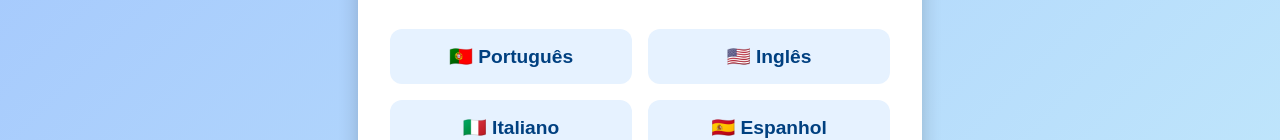
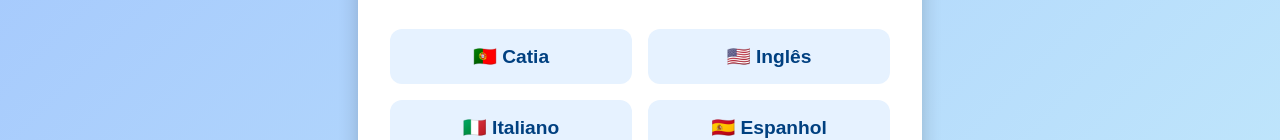
Before and after one commit to MiraLodgePark/MiraLodgePark, a plain HTML site: page index.html in a window 1280 px wide. Shown: the part 398-538 px from the top of the page. Drawn offline with Linux system fonts and the light colour scheme.

Commit message:
Update index.html

```diff
--- a/index.html
+++ b/index.html
@@ -79,7 +79,7 @@
 
     <!-- Botões dos idiomas -->
     <div class="grid">
-      <a href="pt.html" class="card">🇵🇹 Português</a>
+      <a href="pt.html" class="card">🇵🇹 Catia</a>
       <a href="en.html" class="card">🇺🇸 Inglês</a>
       <a href="it.html" class="card">🇮🇹 Italiano</a>
       <a href="es.html" class="card">🇪🇸 Espanhol</a>
```
